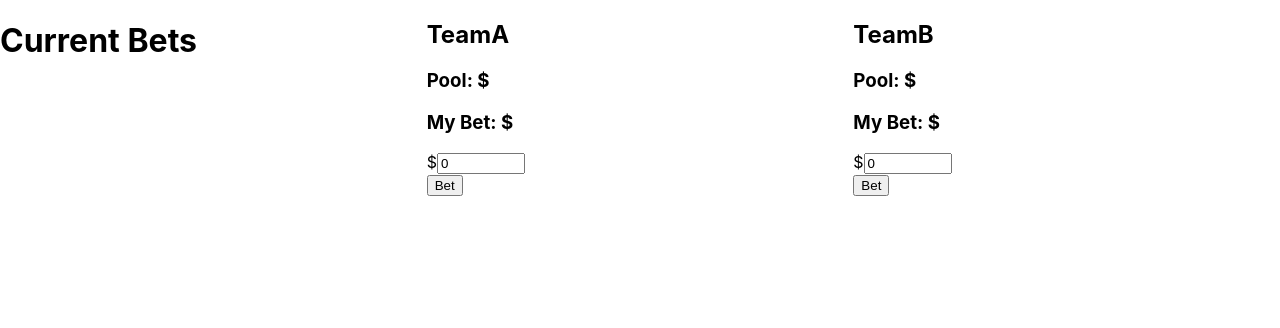
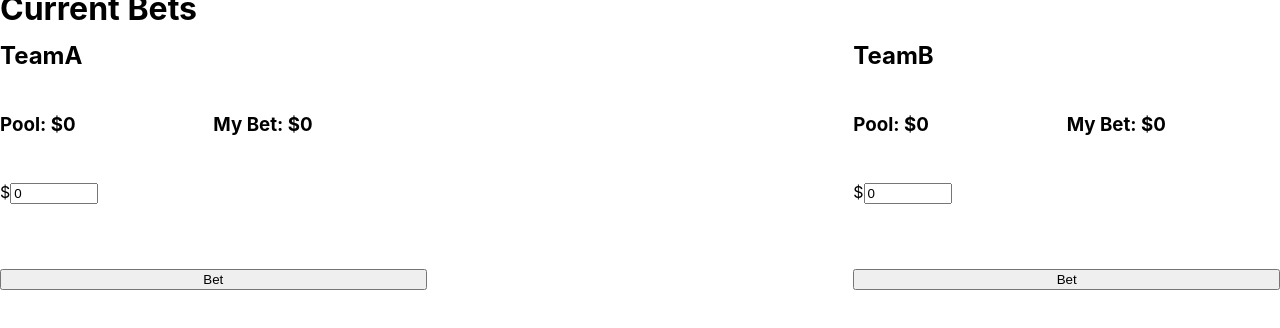
Before and after one commit to smokiebacon/attshapehackathon, a React (Create React App) app: page /bet in a window 1280 px wide. Shown: the top 328 px of the page. Built offline with nearby package versions, Linux system fonts and the light colour scheme.

Commit message:
Bryant creates CSS grid layout for Bet.js component.

```diff
--- a/src/Components/Bet/Bet.css
+++ b/src/Components/Bet/Bet.css
@@ -1,5 +1,61 @@
+/***************/
+/***** Bets *****/
+/***************/
 .bet {
     display: grid;
     grid-template-columns: repeat(3, 1fr);
     grid-template-rows: 1rem 20rem;
+    grid-template-areas: "title title title"
+                         "teamA stats teamB";
+    justify-content: center;
+    align-items: center;
 }
+
+.bet__title {
+    grid-area: title;
+}
+
+.bet__teamA {
+    grid-area: teamA;
+}
+
+.bet__teamB {
+    grid-area: teamB;
+}
+
+.bet__stats {
+    grid-area: stats;
+}
+
+/***** Team Grid *****/
+.bet__team {
+    display: grid;
+    grid-template-columns: repeat(2, 1fr);
+    grid-template-rows: repeat(3, 1fr) 1.5fr;
+    grid-template-areas: "title title"
+                         "pool mine"
+                         "input input"
+                         "btn btn";
+    justify-content: center;
+    align-items: center;
+}
+
+.bet__team__title {
+    grid-area: title;
+}
+
+.bet__team__pool {
+    grid-area: pool;
+}
+
+.bet__team__mine {
+    grid-area: mine;
+}
+
+.bet__team__input {
+    grid-area: input;
+}
+
+.bet__team__btn {
+    grid-area: btn;
+}
--- a/src/Components/Bet/Bet.js
+++ b/src/Components/Bet/Bet.js
@@ -4,7 +4,11 @@ import './Bet.css';
 export default class Bet extends Component {
     state = {
         teamAValue: 0.00,
-        teamBValue: 0.00
+        teamAPool: 0.00,
+        teamAMine: 0.00,
+        teamBValue: 0.00,
+        teamBPool: 0.00,
+        teamBMine: 0.00
     }
 
     handleChange = (e) => {
@@ -20,8 +24,8 @@ export default class Bet extends Component {
 
                 <div className="bet__teamA bet__team">
                     <h2 className="bet__team__title">TeamA</h2>
-                    <h3 className="bet__team__pool">Pool: $</h3>
-                    <h3 className="bet__team__mine">My Bet: $</h3>
+                    <h3 className="bet__team__pool">Pool: ${this.state.teamAPool}</h3>
+                    <h3 className="bet__team__mine">My Bet: ${this.state.teamAMine}</h3>
                     <div className="bet__team__input">
                         $<input type="number" name="teamAValue" value={this.state.teamAValue} onChange={this.handleChange}min="0.01" step="0.01" max="100.00"></input>
                     </div>
@@ -30,8 +34,8 @@ export default class Bet extends Component {
 
                 <div className="bet__teamB bet__team">
                     <h2 className="bet__team__title">TeamB</h2>
-                    <h3 className="bet__team__pool">Pool: $</h3>
-                    <h3 className="bet__team__mine">My Bet: $</h3>
+                    <h3 className="bet__team__pool">Pool: ${this.state.teamBPool}</h3>
+                    <h3 className="bet__team__mine">My Bet: ${this.state.teamBMine}</h3>
                     <div className="bet__team__input">
                         $<input type="number" name="teamAValue" value={this.state.teamBValue} onChange={this.handleChange}min="0.01" step="0.01" max="100.00"></input>
                     </div>
```
